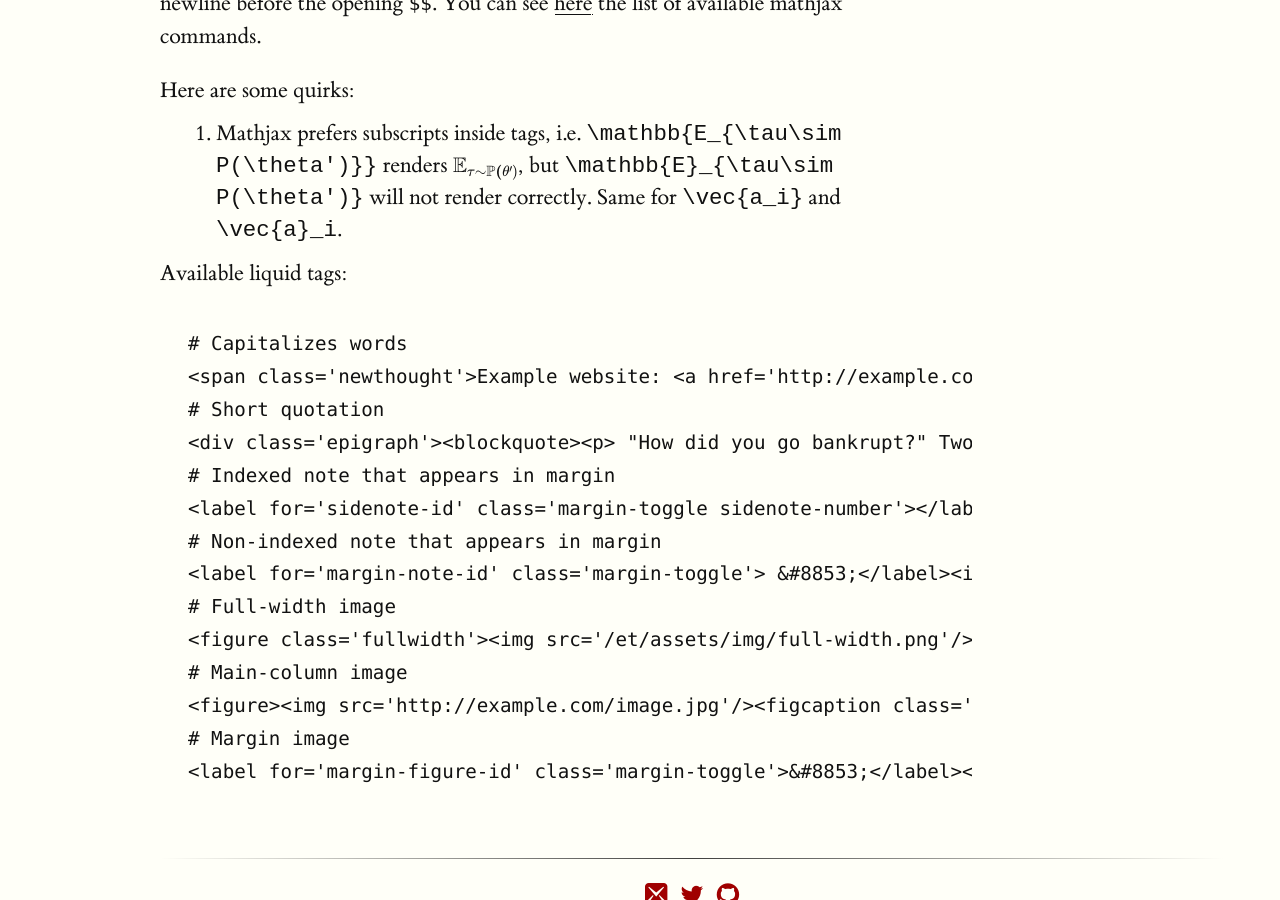
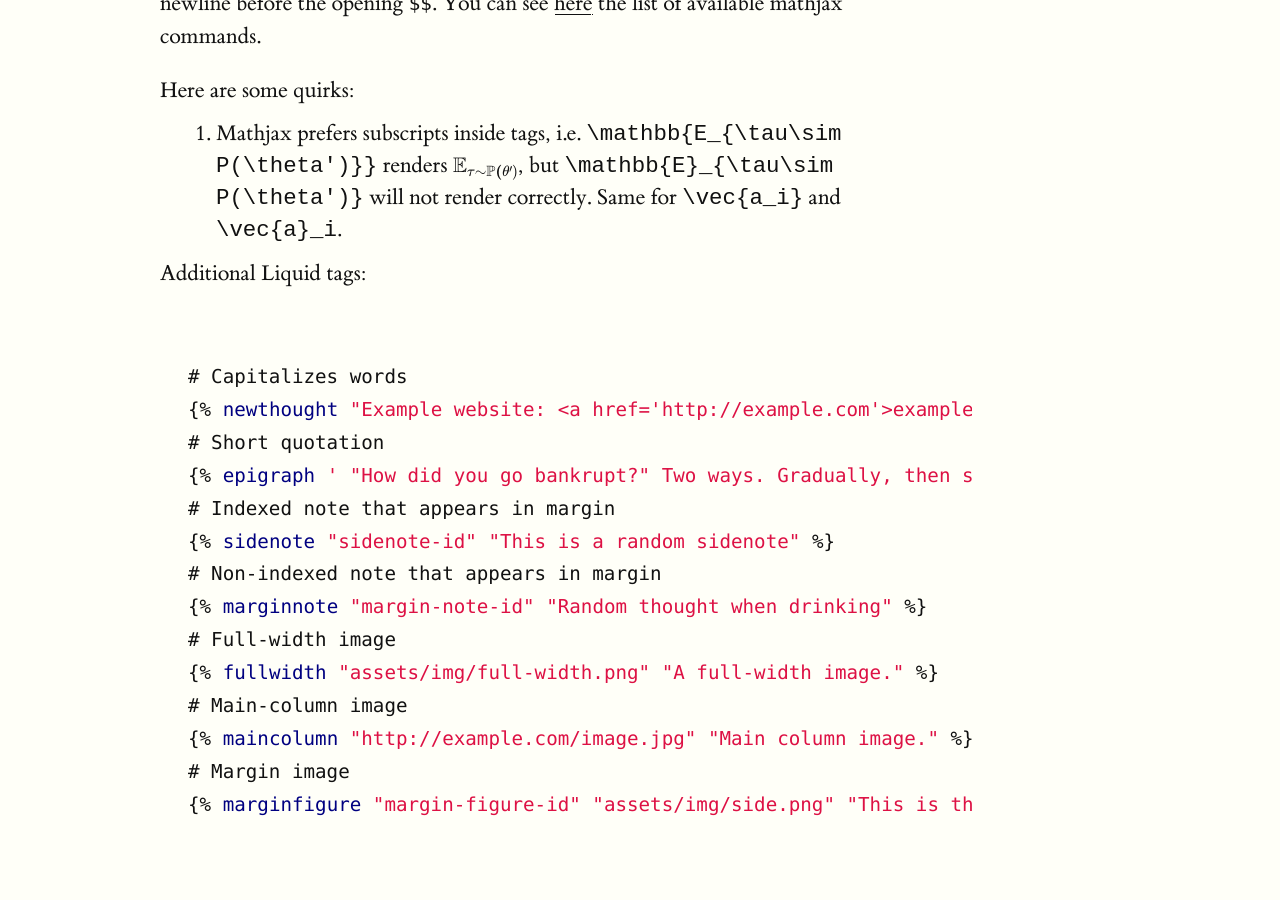
Before and after one commit to danjenson/et, a Jekyll site: the page docs/index.html, which Jekyll copies as it is, in a window 1280 px wide and 900 px high, scrolled down 938 px. Built offline with Jekyll 4.4.1, drawn with Linux system fonts in a browser that asks for light colours; some web fonts are replaced.

Commit message:
escaping liqiud tags

```diff
--- a/docs/feed.xml
+++ b/docs/feed.xml
@@ -1,4 +1,4 @@
-<?xml version="1.0" encoding="utf-8"?><feed xmlns="http://www.w3.org/2005/Atom" ><generator uri="https://jekyllrb.com/" version="4.2.2">Jekyll</generator><link href="https://danjenson.github.io/et/feed.xml" rel="self" type="application/atom+xml" /><link href="https://danjenson.github.io/et/" rel="alternate" type="text/html" /><updated>2022-09-14T23:12:28-07:00</updated><id>https://danjenson.github.io/et/feed.xml</id><title type="html">Edward Tufte Jekyll Theme</title><subtitle>This is a sample Edward Tufte Jekyll Theme.</subtitle><author><name>Daniel Jenson</name></author><entry><title type="html">Welcome to Jekyll!</title><link href="https://danjenson.github.io/et/jekyll/update/2022/09/13/Hello-World.html" rel="alternate" type="text/html" title="Welcome to Jekyll!" /><published>2022-09-13T15:50:54-07:00</published><updated>2022-09-13T15:50:54-07:00</updated><id>https://danjenson.github.io/et/jekyll/update/2022/09/13/Hello-World</id><content type="html" xml:base="https://danjenson.github.io/et/jekyll/update/2022/09/13/Hello-World.html"><![CDATA[<p>You’ll find this post in your <code class="language-plaintext highlighter-rouge">_posts</code> directory. Go ahead and edit it and re-build the site to see your changes. You can rebuild the site in many different ways, but the most common way is to run <code class="language-plaintext highlighter-rouge">jekyll serve</code>, which launches a web server and auto-regenerates your site when a file is updated.</p>
+<?xml version="1.0" encoding="utf-8"?><feed xmlns="http://www.w3.org/2005/Atom" ><generator uri="https://jekyllrb.com/" version="4.2.2">Jekyll</generator><link href="https://danjenson.github.io/et/feed.xml" rel="self" type="application/atom+xml" /><link href="https://danjenson.github.io/et/" rel="alternate" type="text/html" /><updated>2022-09-14T23:27:53-07:00</updated><id>https://danjenson.github.io/et/feed.xml</id><title type="html">Edward Tufte Jekyll Theme</title><subtitle>This is a sample Edward Tufte Jekyll Theme.</subtitle><author><name>Daniel Jenson</name></author><entry><title type="html">Welcome to Jekyll!</title><link href="https://danjenson.github.io/et/jekyll/update/2022/09/13/Hello-World.html" rel="alternate" type="text/html" title="Welcome to Jekyll!" /><published>2022-09-13T15:50:54-07:00</published><updated>2022-09-13T15:50:54-07:00</updated><id>https://danjenson.github.io/et/jekyll/update/2022/09/13/Hello-World</id><content type="html" xml:base="https://danjenson.github.io/et/jekyll/update/2022/09/13/Hello-World.html"><![CDATA[<p>You’ll find this post in your <code class="language-plaintext highlighter-rouge">_posts</code> directory. Go ahead and edit it and re-build the site to see your changes. You can rebuild the site in many different ways, but the most common way is to run <code class="language-plaintext highlighter-rouge">jekyll serve</code>, which launches a web server and auto-regenerates your site when a file is updated.</p>
 
 <p>Jekyll requires blog post files to be named according to the following format:</p>
 
--- a/docs/index.html
+++ b/docs/index.html
@@ -106,22 +106,24 @@
   <li>Mathjax prefers subscripts inside tags, i.e. <code class="language-plaintext highlighter-rouge">\mathbb{E_{\tau\sim P(\theta')}}</code> renders $\mathbb{E_{\tau\sim P(\theta’)}}$, but <code class="language-plaintext highlighter-rouge">\mathbb{E}_{\tau\sim P(\theta')}</code> will not render correctly. Same for <code class="language-plaintext highlighter-rouge">\vec{a_i}</code> and <code class="language-plaintext highlighter-rouge">\vec{a}_i</code>.</li>
 </ol>
 
-<p>Available liquid tags:</p>
+<p>Additional Liquid tags:</p>
 
-<div class="language-liquid highlighter-rouge"><div class="highlight"><pre class="highlight"><code># Capitalizes words
-&lt;span class='newthought'&gt;Example website: &lt;a href='http://example.com'&gt;example label&lt;/a&gt;&lt;/span&gt;
+<div class="language-liquid highlighter-rouge"><div class="highlight"><pre class="highlight"><code>
+# Capitalizes words
+<span class="p">{%</span><span class="w"> </span><span class="nt">newthought</span><span class="w"> </span><span class="s2">"Example website: &lt;a href='http://example.com'&gt;example label&lt;/a&gt;"</span><span class="w"> </span><span class="p">%}</span>
 # Short quotation
-&lt;div class='epigraph'&gt;&lt;blockquote&gt;&lt;p&gt; "How did you go bankrupt?" Two ways. Gradually, then suddenly.&lt;/p&gt;&lt;footer&gt;Ernest Hemingway, &lt;cite&gt; "The Sun Also Rises" &lt;/cite&gt;&lt;/footer&gt;&lt;/blockquote&gt;&lt;/div&gt;
+<span class="p">{%</span><span class="w"> </span><span class="nt">epigraph</span><span class="w"> </span><span class="s1">' "How did you go bankrupt?" Two ways. Gradually, then suddenly.'</span><span class="w"> </span><span class="s1">'Ernest Hemingway'</span><span class="w"> </span><span class="s1">' "The Sun Also Rises" '</span><span class="w"> </span><span class="p">%}</span>
 # Indexed note that appears in margin
-&lt;label for='sidenote-id' class='margin-toggle sidenote-number'&gt;&lt;/label&gt;&lt;input type='checkbox' id='sidenote-id' class='margin-toggle'/&gt;&lt;span class='sidenote'&gt;This is a random sidenote &lt;/span&gt;
+<span class="p">{%</span><span class="w"> </span><span class="nt">sidenote</span><span class="w"> </span><span class="s2">"sidenote-id"</span><span class="w"> </span><span class="s2">"This is a random sidenote"</span><span class="w"> </span><span class="p">%}</span>
 # Non-indexed note that appears in margin
-&lt;label for='margin-note-id' class='margin-toggle'&gt; &amp;#8853;&lt;/label&gt;&lt;input type='checkbox' id='margin-note-id' class='margin-toggle'/&gt;&lt;span class='marginnote'&gt;Random thought when drinking &lt;/span&gt;
+<span class="p">{%</span><span class="w"> </span><span class="nt">marginnote</span><span class="w"> </span><span class="s2">"margin-note-id"</span><span class="w"> </span><span class="s2">"Random thought when drinking"</span><span class="w"> </span><span class="p">%}</span>
 # Full-width image
-&lt;figure class='fullwidth'&gt;&lt;img src='/et/assets/img/full-width.png'/&gt;&lt;figcaption&gt;A full-width image.&lt;/figcaption&gt;&lt;/figure&gt;
+<span class="p">{%</span><span class="w"> </span><span class="nt">fullwidth</span><span class="w"> </span><span class="s2">"assets/img/full-width.png"</span><span class="w"> </span><span class="s2">"A full-width image."</span><span class="w"> </span><span class="p">%}</span>
 # Main-column image
-&lt;figure&gt;&lt;img src='http://example.com/image.jpg'/&gt;&lt;figcaption class='maincolumn-figure'&gt;Main column image.&lt;/figcaption&gt;&lt;/figure&gt;
+<span class="p">{%</span><span class="w"> </span><span class="nt">maincolumn</span><span class="w"> </span><span class="s2">"http://example.com/image.jpg"</span><span class="w"> </span><span class="s2">"Main column image."</span><span class="w"> </span><span class="p">%}</span>
 # Margin image
-&lt;label for='margin-figure-id' class='margin-toggle'&gt;&amp;#8853;&lt;/label&gt;&lt;input type='checkbox' id='margin-figure-id' class='margin-toggle'/&gt;&lt;span class='marginnote'&gt;&lt;img class='fullwidth' src='/et/assets/img/side.png'/&gt;&lt;br&gt;This is the caption&lt;/span&gt;
+<span class="p">{%</span><span class="w"> </span><span class="nt">marginfigure</span><span class="w"> </span><span class="s2">"margin-figure-id"</span><span class="w"> </span><span class="s2">"assets/img/side.png"</span><span class="w"> </span><span class="s2">"This is the caption"</span><span class="w"> </span><span class="p">%}</span>
+
 </code></pre></div></div>
 </article>
     <span class="print-footer"
```
Also changed, not shown: index.md (+3 -1 lines).
